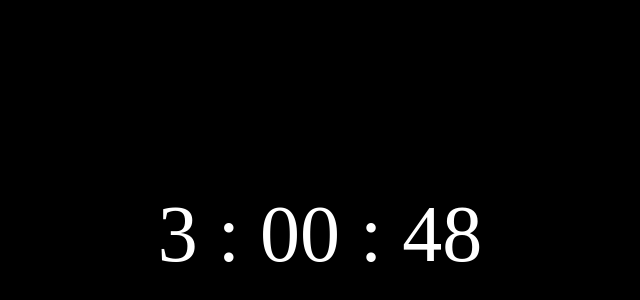
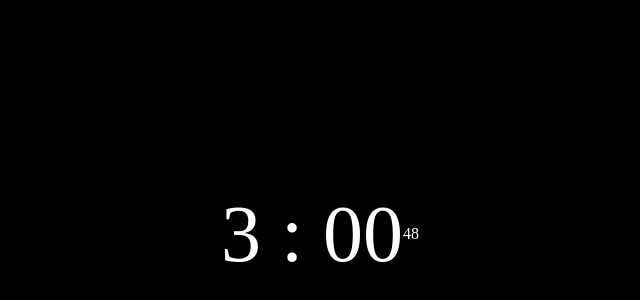
Before and after one commit to farriskhalid/Clock, a plain HTML site: page index.html in a window 1280 px wide. Shown: the part 174-474 px from the top of the page, without its empty margins (320-960 px from the left). Drawn offline with Linux system fonts and the light colour scheme.

Commit message:
modified readme

```diff
--- a/index.html
+++ b/index.html
@@ -9,8 +9,9 @@
                 <span id="hr">00</span>
                 <span> : </span>
                 <span id="min">00</span>
-                <span> : </span>
-                <span id="sec">00</span>
+           </div>
+           <div>
+                <span style="color: white" id="sec">00</span>
            </div>
         </div>
     </body>
```
Also changed, not shown: 1 other file.
